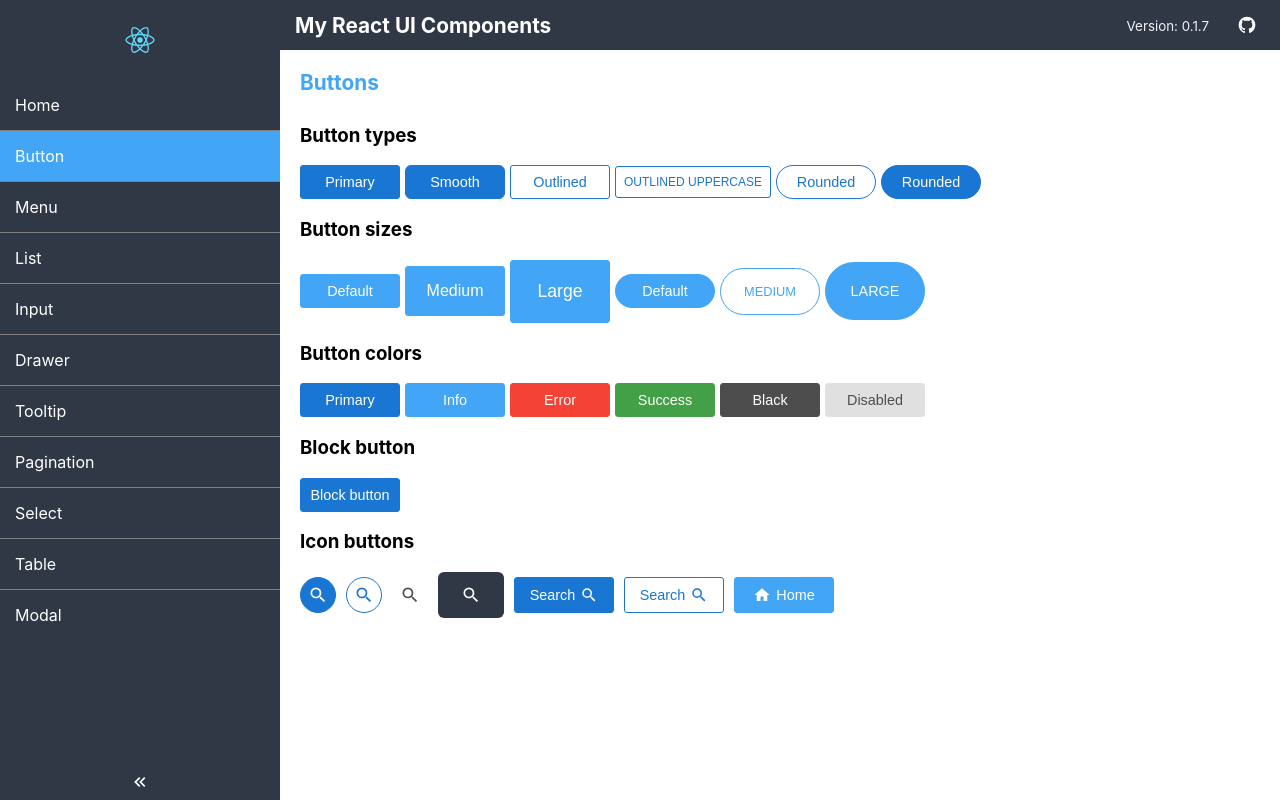
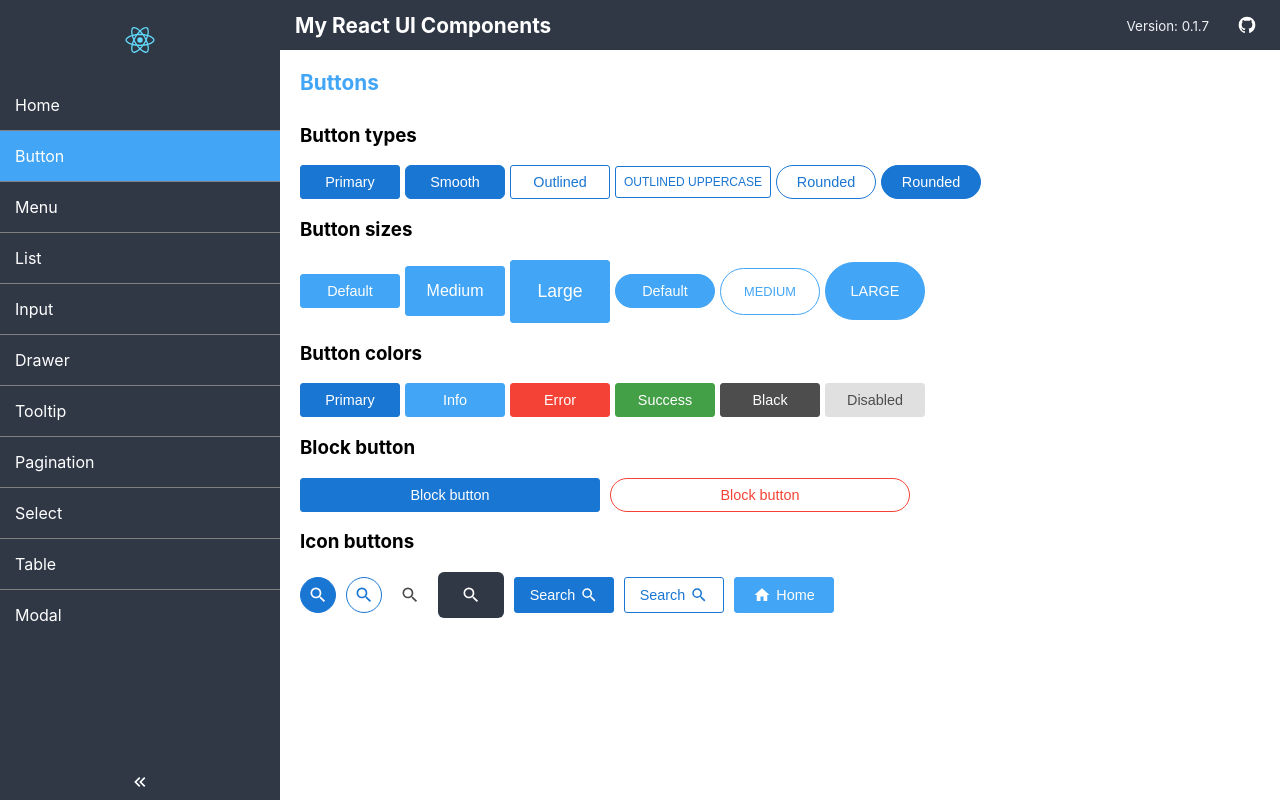
Before and after one commit to Assenti/react-ui-components, a React (Create React App) app: page /btns in a window 1280 px wide. Built offline with nearby package versions, Linux system fonts and the light colour scheme.

Commit message:
Button styles updates

```diff
--- a/src/components/Button.js
+++ b/src/components/Button.js
@@ -16,7 +16,7 @@ export const Button = (props) => {
             small: props.small ? 'small' : '',
             disabled: props.disabled ? 'disabled' : '',
             size: props.size ? props.size : '',
-            block: props.block ? props.block : '',
+            block: props.block ? 'block' : '',
             outlined: props.outlined ? 'outlined' : '',
             className: props.className ? props.className : ''
         }
--- a/src/pages/ButtonPage.js
+++ b/src/pages/ButtonPage.js
@@ -124,12 +124,23 @@ export const ButtonPage = () => {
                     onClick={() => {}}/>
             </div>
             <h3>Block button</h3>
-            <div style={{ width: 300 }}>
+            <div className="row">
+                <div style={{ width: 300 }} className="mr-10">
+                    <Button
+                        block
+                        color="primary"
+                        name="Block button"
+                        onClick={() => {}}/>
+                </div>
+                <div style={{ width: 300 }}>
                 <Button
                     block
-                    color="primary"
+                    rounded
+                    outlined
+                    color="error"
                     name="Block button"
                     onClick={() => {}}/>
+            </div>
             </div>
             <h3>Icon buttons</h3>
             <div className="row align-center">
```
